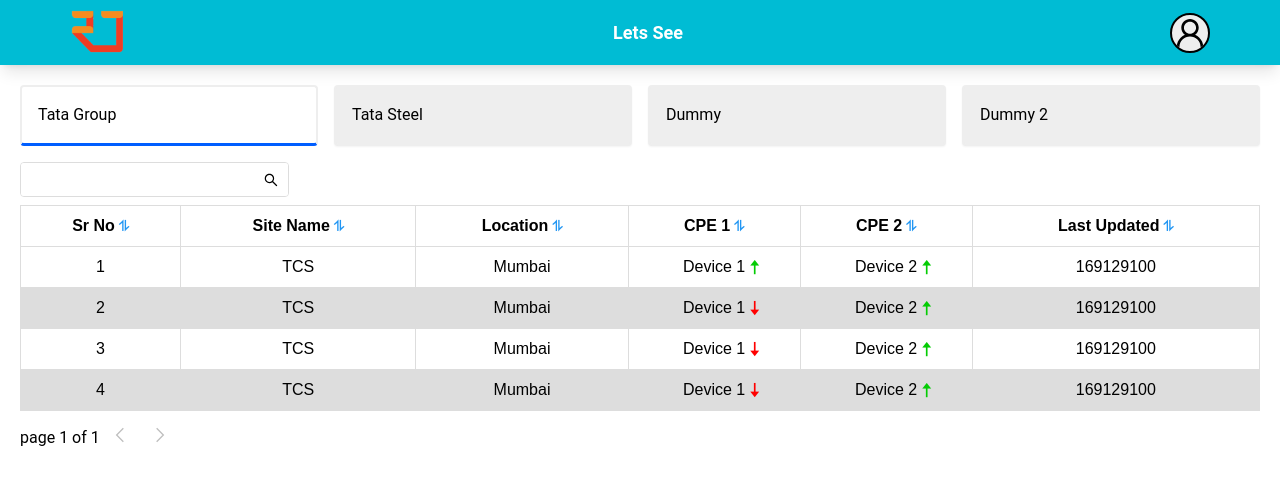
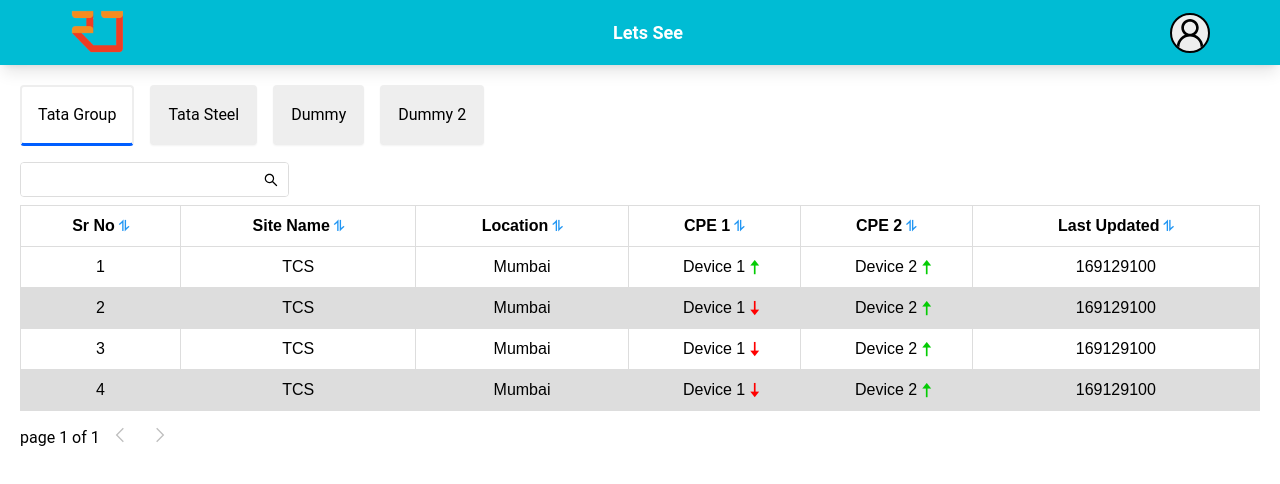
Before and after one commit to akashag05/Lets-see-Poc, a Next.js app: page /Dashboard/Dashboard in a window 1280 px wide. Shown: the top 484 px of the page. Built offline with nearby package versions, Linux system fonts and the light colour scheme.

Commit message:
completed cards on click

```diff
--- a/src/components/Card/card.tsx
+++ b/src/components/Card/card.tsx
@@ -3,7 +3,7 @@
 function Card(props) {
   console.log()
   return (
-    <div className={props.i==props.currentIndex?'card-active rounded border-2  w-1/4 p-4 bg-gray-200 cursor-pointer': 'rounded border-2 shadow-sm hover:shadow-md w-1/4 p-4 bg-gray-200 cursor-pointer'}>
+    <div className={props.i==props.currentIndex?'card-active rounded border-2 p-4 bg-gray-200 cursor-pointer': 'rounded border-2 shadow-sm hover:shadow-md p-4 bg-gray-200 cursor-pointer'}>
       {props.title.org.title}
     </div>
   )
--- a/src/components/Table/table.tsx
+++ b/src/components/Table/table.tsx
@@ -14,8 +14,10 @@
 import { GlobalFilterTable } from "./GlobalFilterTable";
 
 const Table = (props: any) => {
-  const columns = useMemo(() => props.COLOUMNS, []);
-  const data = useMemo(() => props.tableData, []);
+//   const columns = useMemo(() => props.COLOUMNS, []);
+//   const data = useMemo(() => props.tableData, []);
+  const columns = useMemo(() => props.COLOUMNS, [props.COLOUMNS]);
+  const data = useMemo(() => props.tableData, [props.tableData]);
   const {
     getTableProps,
     getTableBodyProps,
--- a/src/pages/Dashboard/Dashboard.tsx
+++ b/src/pages/Dashboard/Dashboard.tsx
@@ -22,9 +22,11 @@
     <div>
       <Navbar />
       <div className="p-5 w-full">
-        <div className="flex gap-4 mb-4" >
+        <div className="flex gap-4 mb-4">
           {orgDatas.map((orgData, i) => (
-            <Card key={1} title={orgData} i={i} currentIndex={index} />
+            <span key={i}  onClick={() => setIndex(i)}>
+              <Card title={orgData} i={i} currentIndex={index} />
+            </span>
           ))}
         </div>
         <Table COLOUMNS={COLOUMNS} tableData={data} />
```
